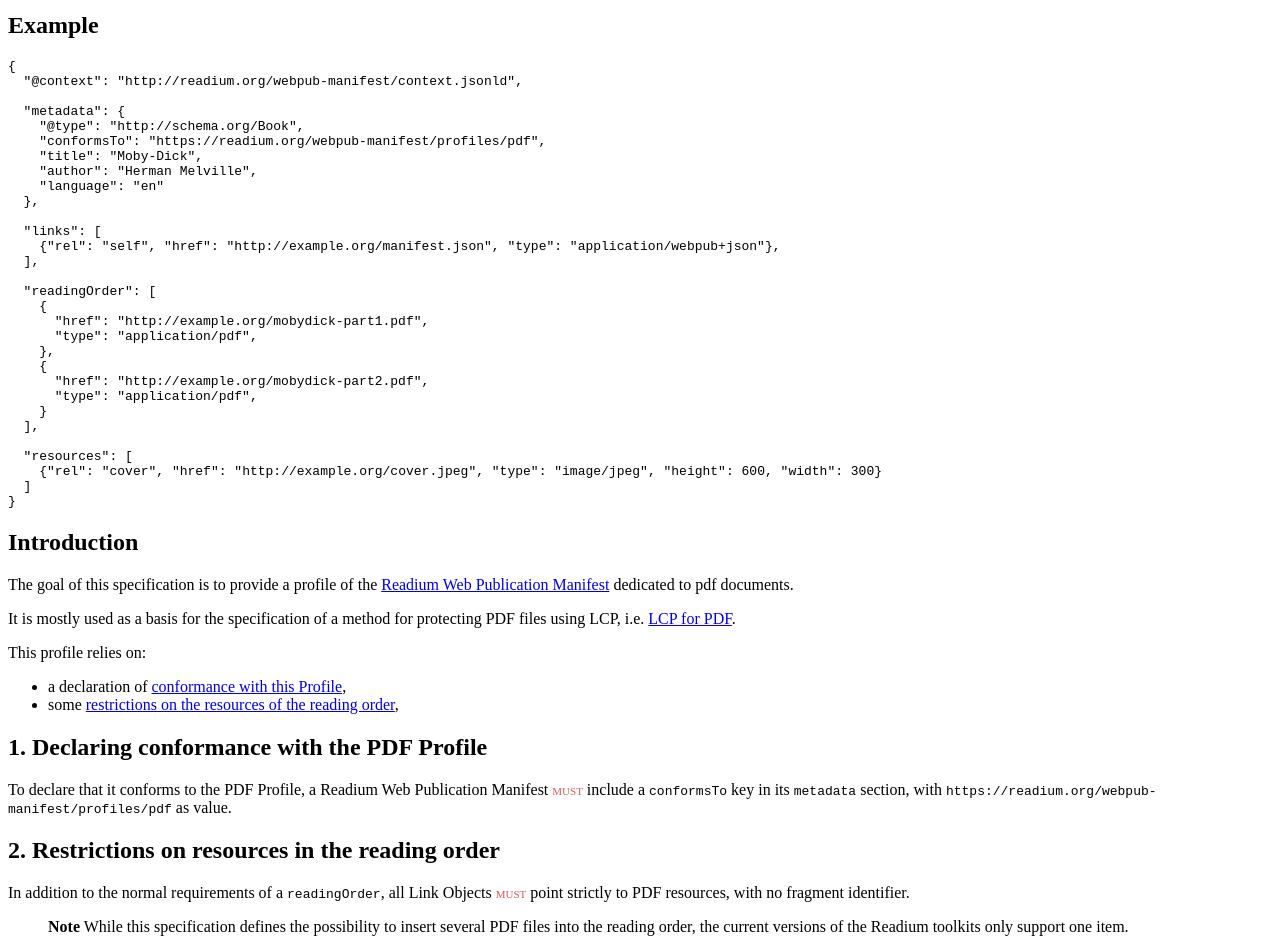
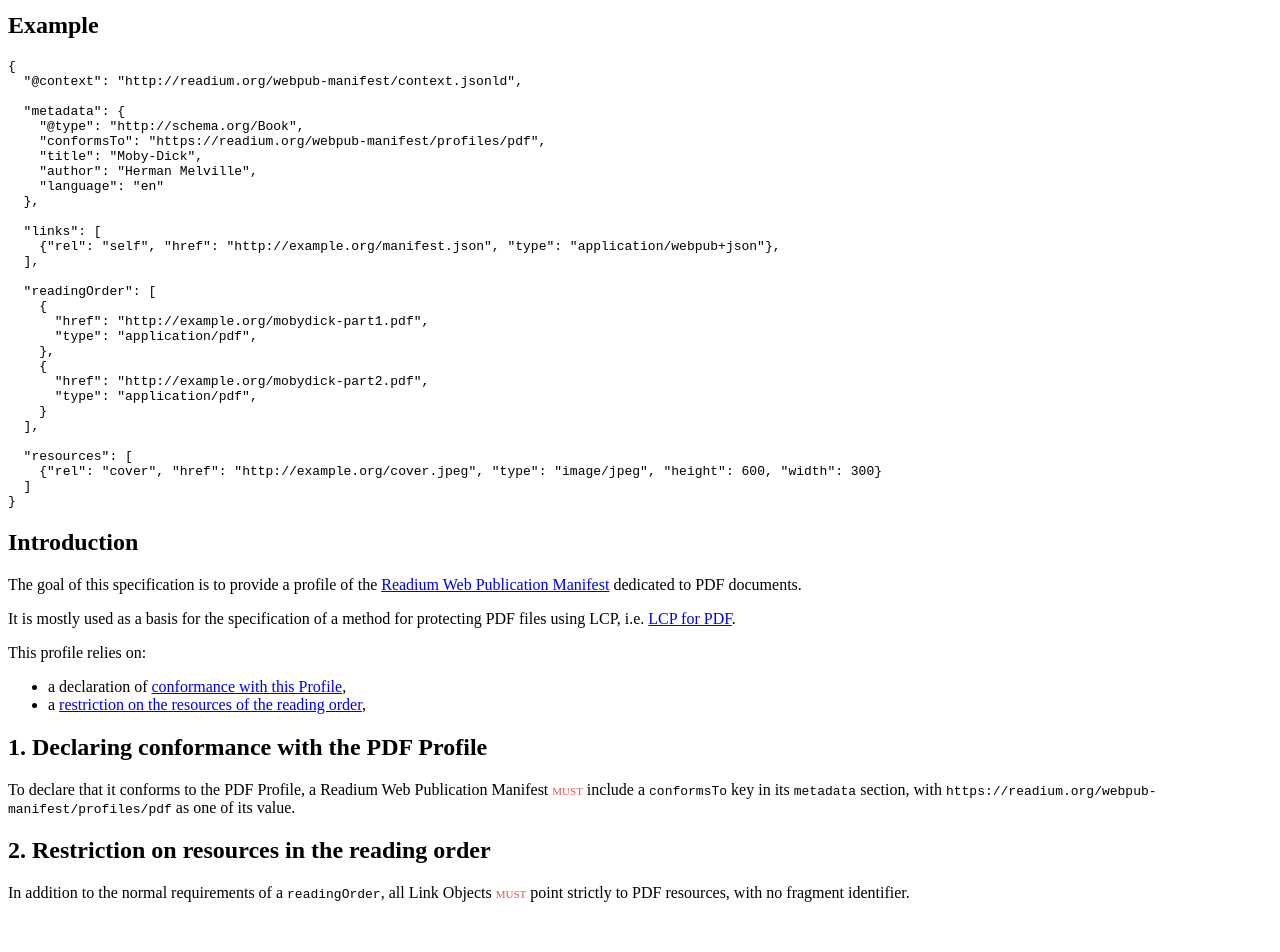
Before and after one commit to readium/webpub-manifest, a Jekyll site: the page built from profiles/pdf.md, in a window 1280 px wide. Shown: the part 443-1395 px from the top of the page. Built offline with Jekyll 4.4.1, drawn with Linux system fonts in a browser that asks for light colours; our own code applies the rules of GitHub Pages for plain Markdown files; comment, search, counter and statistics services are not loaded; after the commit the page ends 1361 px from its top, so only the background shows below that.

Commit message:
modifications requested during PR review

```diff
--- a/profiles/pdf.md
+++ b/profiles/pdf.md
@@ -47,22 +47,19 @@
 
 ## Introduction
 
-The goal of this specification is to provide a profile of the [Readium Web Publication Manifest](https://readium.org/webpub-manifest) dedicated to pdf documents.
+The goal of this specification is to provide a profile of the [Readium Web Publication Manifest](https://readium.org/webpub-manifest) dedicated to PDF documents.
 
 It is mostly used as a basis for the specification of a method for protecting PDF files using LCP, i.e. [LCP for PDF](https://readium.org/lcp-specs/notes/lcp-for-pdf.html).
 
 This profile relies on:
 
 * a declaration of [conformance with this Profile](#1-declaring-conformance-with-the-pdf-profile),
-* some [restrictions on the resources of the reading order](#2-restrictions-on-the-resources-of-the-reading-order),
+* a [restriction on the resources of the reading order](#2-restrictions-on-the-resources-of-the-reading-order),
 
 ## 1. Declaring conformance with the PDF Profile
 
-To declare that it conforms to the PDF Profile, a Readium Web Publication Manifest <strong class="rfc">must</strong> include a `conformsTo` key in its `metadata` section, with `https://readium.org/webpub-manifest/profiles/pdf` as value.
+To declare that it conforms to the PDF Profile, a Readium Web Publication Manifest <strong class="rfc">must</strong> include a `conformsTo` key in its `metadata` section, with `https://readium.org/webpub-manifest/profiles/pdf` as one of its value.
 
-## 2. Restrictions on resources in the reading order
+## 2. Restriction on resources in the reading order
 
 In addition to the normal requirements of a `readingOrder`, all Link Objects <strong class="rfc">must</strong> point strictly to PDF resources, with no fragment identifier.
-
-> **Note**
-> While this specification defines the possibility to insert several PDF files into the reading order, the current versions of the Readium toolkits only support one item.
```
